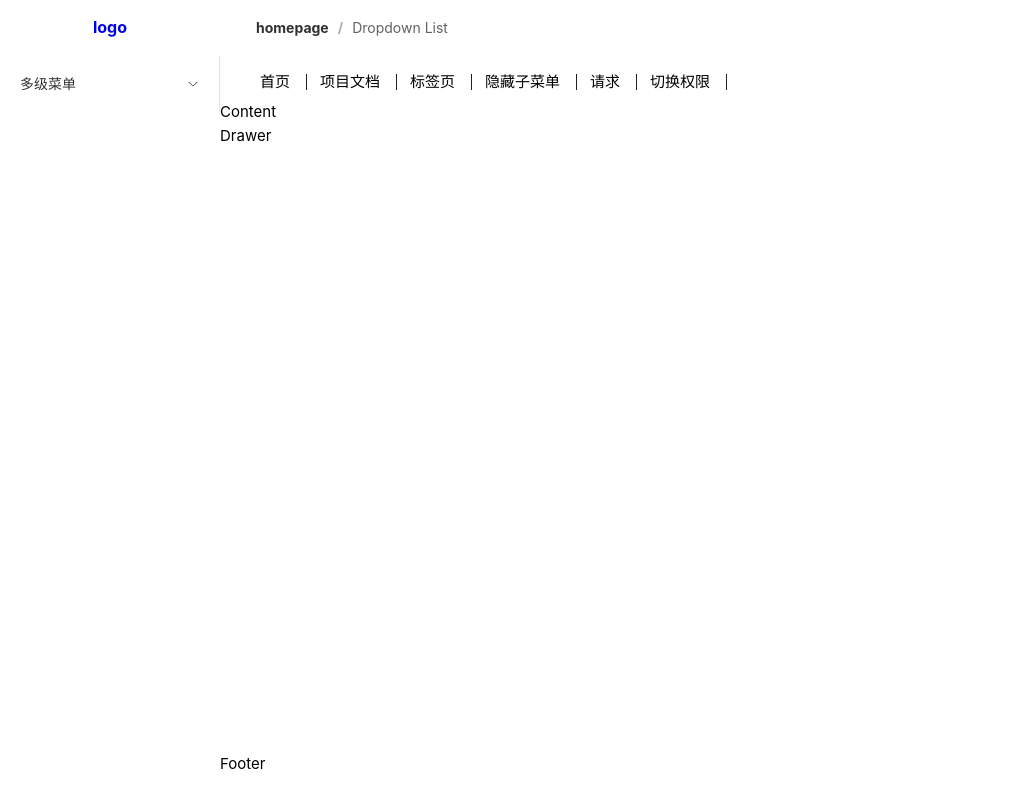
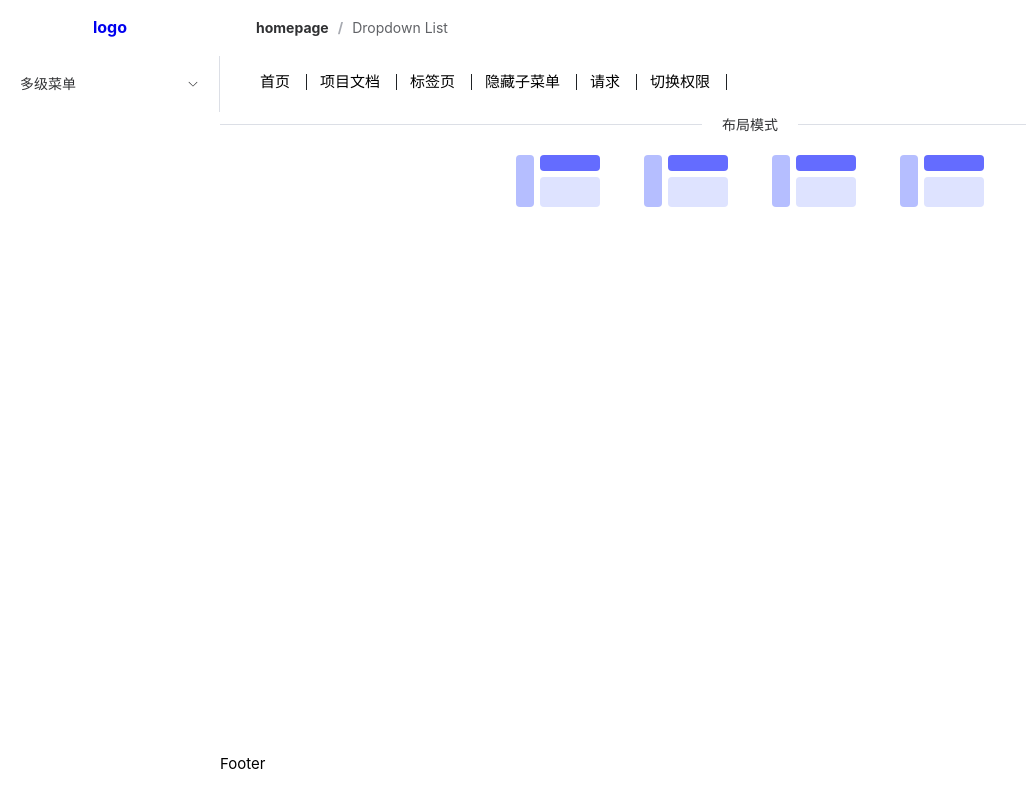
Before and after one commit to cigarette-strawberry/menu, a Vue app: page / in a window 1280 px wide. Shown: the whole page, without its empty margins (0-1026 px from the left). Built offline with nearby package versions, Linux system fonts and the light colour scheme.

Commit message:
wip:切换布局模式

```diff
--- a/src/layout/base-layout/index.vue
+++ b/src/layout/base-layout/index.vue
@@ -9,6 +9,7 @@ import Sider from '@/layout/modules/Sider.vue';
 import Footer from '@/layout/modules/Footer.vue';
 import Content from '@/layout/modules/Content.vue';
 import Drawer from '@/layout/modules/Drawer.vue';
+import { defineAsyncComponent } from 'vue';
 
 const Menu = defineAsyncComponent(() => import('@/layout/modules/Menu.vue'));
 </script>
@@ -30,7 +31,7 @@ const Menu = defineAsyncComponent(() => import('@/layout/modules/Menu.vue'));
 
       <Menu />
       <Content />
-      <Drawer />
+      <!-- <Drawer /> -->
 
       <template #footer>
         <Footer />
--- a/src/layout/modules/Content.vue
+++ b/src/layout/modules/Content.vue
@@ -2,10 +2,173 @@
 defineOptions({
   name: ''
 });
+import { useThemeStore } from '@/stores/modules/theme';
+import type { Placement } from 'element-plus';
+
+const themeStore = useThemeStore();
+
+function handleChangeMode(mode: ThemeLayoutMode) {
+  themeStore.layout.mode = mode;
+}
+
+type ThemeLayoutMode = 'vertical' | 'horizontal' | 'vertical-mix' | 'horizontal-mix';
+
+type LayoutConfig = Record<
+  ThemeLayoutMode,
+  {
+    placement: Placement;
+    headerClass: string;
+    menuClass: string;
+    mainClass: string;
+  }
+>;
+
+const layoutConfig: LayoutConfig = {
+  vertical: {
+    placement: 'bottom',
+    headerClass: '',
+    menuClass: 'w-1/3 h-full',
+    mainClass: 'w-2/3 h-3/4'
+  },
+  'vertical-mix': {
+    placement: 'bottom',
+    headerClass: '',
+    menuClass: 'w-1/4 h-full',
+    mainClass: 'w-2/3 h-3/4'
+  },
+  horizontal: {
+    placement: 'bottom',
+    headerClass: '',
+    menuClass: 'w-full h-1/4',
+    mainClass: 'w-full h-3/4'
+  },
+  'horizontal-mix': {
+    placement: 'bottom',
+    headerClass: '',
+    menuClass: 'w-full h-1/4',
+    mainClass: 'w-2/3 h-3/4'
+  }
+};
 </script>
 
 <template>
-  <div>Content</div>
+  <div>
+    <ElDivider>布局模式</ElDivider>
+    <div class="layout-mode">
+      <div
+        v-for="(item, key) in layoutConfig"
+        :key="key"
+        class="layout-config"
+        :class="[themeStore.layout.mode === key ? 'border-primary' : 'border-transparent']"
+        @click="handleChangeMode(key)">
+        <ElTooltip :placement="item.placement">
+          <template #content>
+            {{ key }}
+          </template>
+          <div class="mode" :class="[key.includes('vertical') ? 'flex' : 'flex-col']">
+            <div class="layout-sider h-full w-18px"></div>
+            <div class="vertical-wrapper">
+              <div class="layout-header"></div>
+              <div class="layout-main"></div>
+            </div>
+          </div>
+          <div class="mode" :class="[key.includes('vertical') ? 'flex' : 'flex-col']">
+            <div class="layout-sider h-full w-8px"></div>
+            <div class="layout-sider h-full w-16px"></div>
+            <div class="vertical-wrapper">
+              <div class="layout-header"></div>
+              <div class="layout-main"></div>
+            </div>
+          </div>
+          <div class="mode" :class="[key.includes('vertical') ? 'flex' : 'flex-col']">
+            <div class="layout-header"></div>
+            <div class="horizontal-wrapper">
+              <div class="layout-main"></div>
+            </div>
+          </div>
+          <div class="mode" :class="[key.includes('vertical') ? 'flex' : 'flex-col']">
+            <div class="layout-header"></div>
+            <div class="horizontal-wrapper">
+              <div class="layout-sider w-18px"></div>
+              <div class="layout-main"></div>
+            </div>
+          </div>
+        </ElTooltip>
+      </div>
+    </div>
+  </div>
 </template>
 
-<style lang="scss" scoped></style>
+<style lang="scss" scoped>
+.layout-mode {
+  row-gap: 16px;
+  column-gap: 32px;
+  display: flex;
+  align-items: center;
+  justify-content: center;
+  flex-wrap: wrap;
+
+  .layout-config {
+    display: flex;
+    cursor: pointer;
+    border-radius: 6px;
+    border-color: rgb(100 108 255);
+    border-width: 2px;
+
+    .mode {
+      padding: 6px;
+      border-radius: 4px;
+      gap: 6px;
+      display: flex;
+      width: 96px;
+      height: 64px;
+    }
+  }
+}
+
+.h-full {
+  height: 100%;
+}
+
+.w-18px {
+  width: 18px;
+}
+
+.w-8px {
+  width: 8px;
+}
+
+.w-16px {
+  width: 16px;
+}
+
+.layout-header {
+  height: 16px;
+  border-radius: 4px;
+  background-color: rgb(100 108 255);
+}
+
+.layout-sider {
+  border-radius: 4px;
+  background-color: rgb(181 190 255);
+}
+
+.layout-main {
+  flex: 1 1 0%;
+  border-radius: 4px;
+  background-color: rgb(222 227 255);
+}
+
+.vertical-wrapper {
+  display: flex;
+  flex-direction: column;
+  flex: 1 1 0%;
+  gap: 6px;
+}
+
+.horizontal-wrapper {
+  display: flex;
+  flex: 1 1 0%;
+  gap: 6px;
+}
+</style>
--- a/src/layout/page-menu/modules/vertical-menu.vue
+++ b/src/layout/page-menu/modules/vertical-menu.vue
@@ -11,8 +11,6 @@ defineOptions({ name: 'VerticalMenu' });
 const route = useRoute();
 const appStore = useAppStore();
 const routeStore = useRouteStore();
-
-console.log(routeStore.menus);
 </script>
 
 <template>
```
